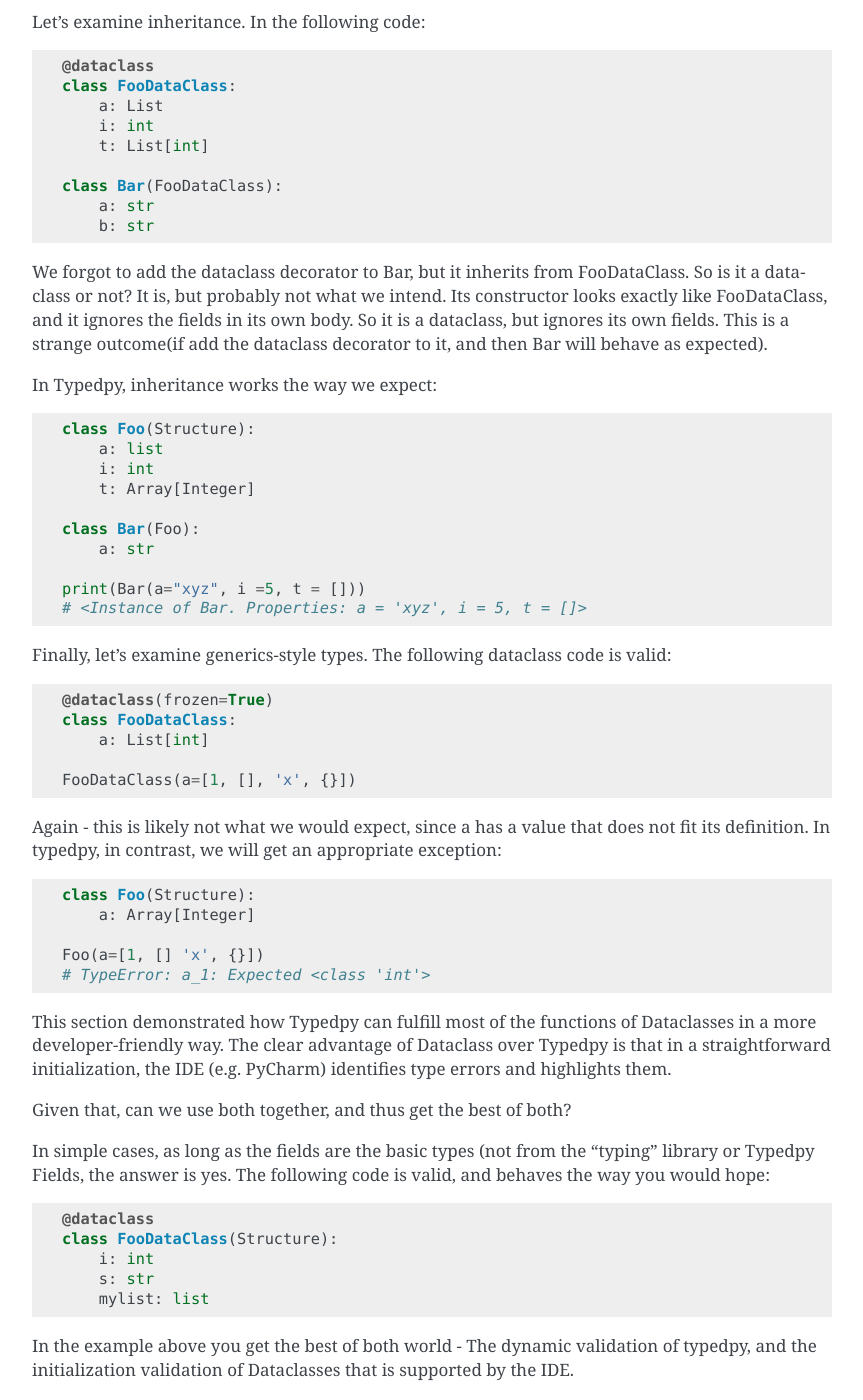
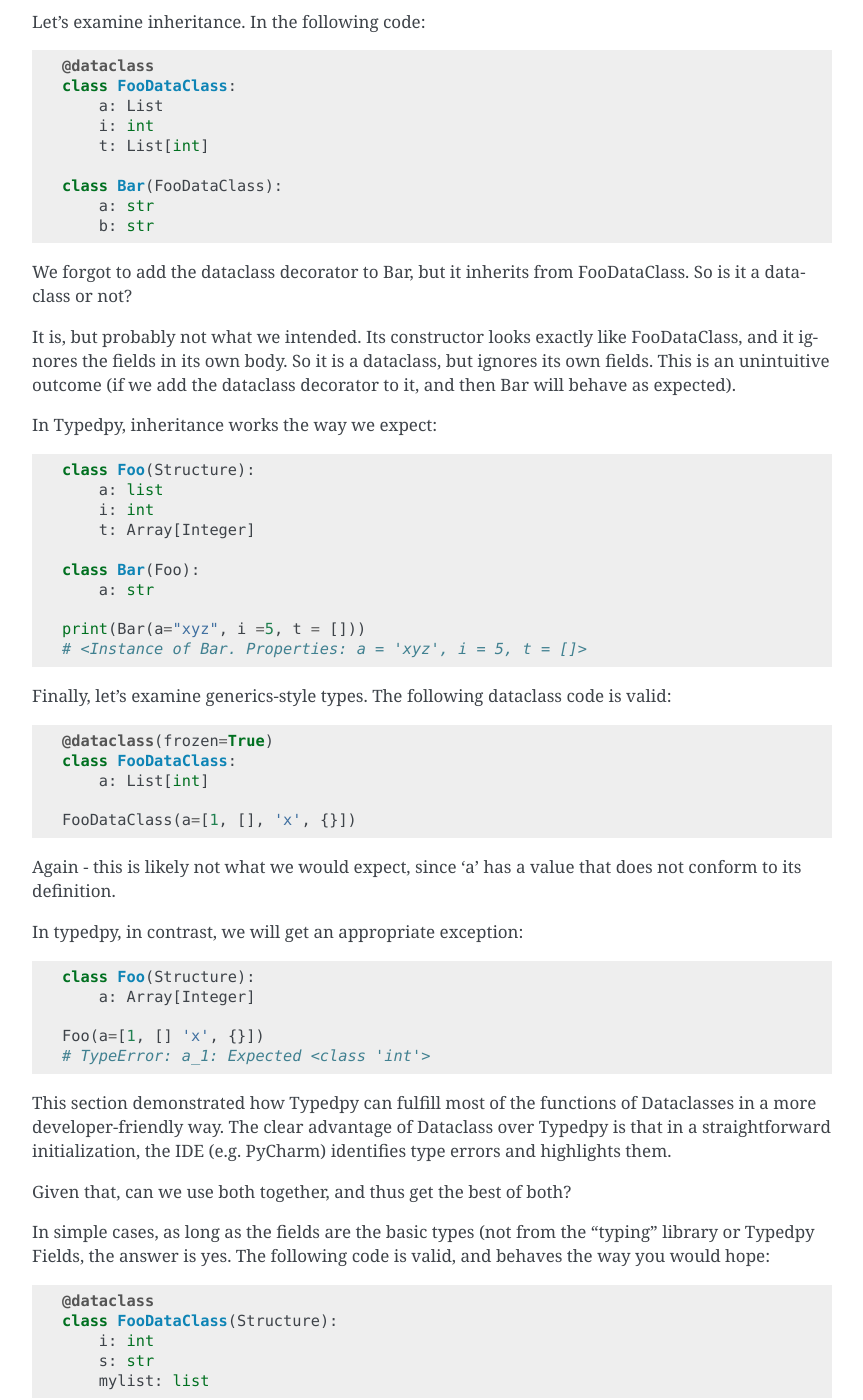
Before and after one commit to loyada/typedpy, a Sphinx documentation site: the page built from docs/tutorial.rst, in a window 1280 px wide and 1400 px high, scrolled down 2065 px. Shown: the whole window, without its empty margins (218-1081 px from the left). Built offline with Sphinx 7.4.7, drawn with Linux system fonts in a browser that asks for light colours.

Commit message:
tutorial - WIP

```diff
--- a/docs/tutorial.rst
+++ b/docs/tutorial.rst
@@ -124,10 +124,11 @@
         a: str
         b: str
 
-We forgot to add the dataclass decorator to Bar, but it inherits from FooDataClass. So is it a dataclass or not? \
-It is, but probably not what we intend. Its constructor looks exactly like FooDataClass, and it ignores the fields \
-in its own body. So it is a dataclass, but ignores its own fields. This is a strange outcome(if add the dataclass \
-decorator to it, and then Bar will behave as expected).
+We forgot to add the dataclass decorator to Bar, but it inherits from FooDataClass. So is it a dataclass or not?
+
+It is, but probably not what we intended. Its constructor looks exactly like FooDataClass, and it ignores the fields \
+in its own body. So it is a dataclass, but ignores its own fields.
+This is an unintuitive outcome (if we add the dataclass decorator to it, and then Bar will behave as expected).
 
 In Typedpy, inheritance works the way we expect:
 
@@ -154,7 +155,8 @@
 
     FooDataClass(a=[1, [], 'x', {}])
 
-Again - this is likely not what we would expect, since a has a value that does not fit its definition.
+Again - this is likely not what we would expect, since 'a' has a value that does not conform to its definition.
+
 In typedpy, in contrast, we will get an appropriate exception:
 
 .. code-block:: python
@@ -166,7 +168,7 @@
     # TypeError: a_1: Expected <class 'int'>
 
 This section demonstrated how Typedpy can fulfill most of the functions of Dataclasses in a more developer-friendly way.
-The clear advantage of Dataclass over Typedpy is that in a straightforward initialization, the IDE (e.g. PyCharm) identifies
+The clear advantage of Dataclass over Typedpy is that in a straightforward initialization, the IDE (e.g. PyCharm) identifies \
 type errors and highlights them. \
 
 Given that, can we use both together, and thus get the best of both? \
```
